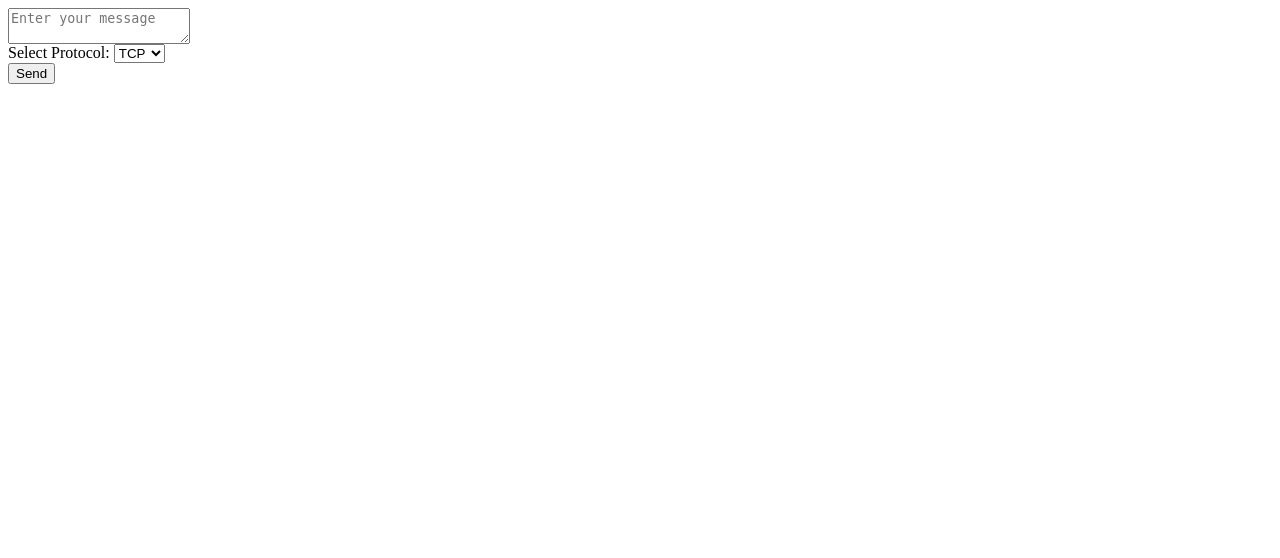
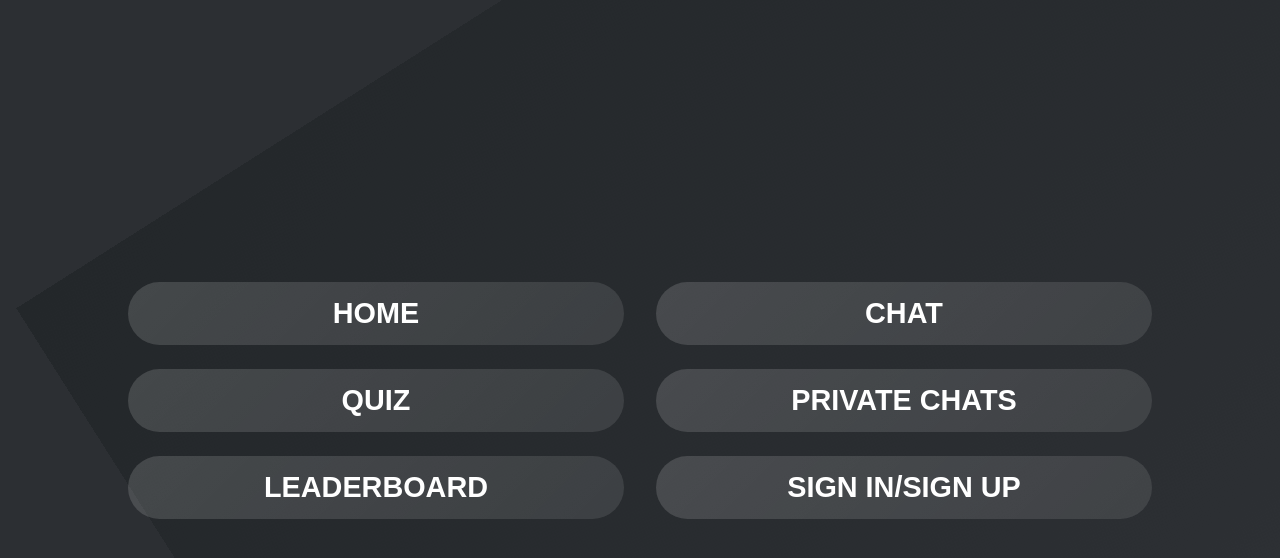
Before and after one commit to faridkia/Raya, a Flask app: page / in a window 1280 px wide. Shown: the top 558 px of the page. Run offline with Flask 3, Linux system fonts and the light colour scheme.

Commit message:
home design

```diff
--- a/app.py
+++ b/app.py
@@ -11,7 +11,7 @@ from itertools import cycle
 @app.route('/')
 def home():
     if 'username' in session:
-        return f"Welcome, {session['username']}! <a href='/logout'>Logout</a> <a href='/quiz'>Take Quiz</a>"
+        return render_template('index.html', username=session['username'])
     return render_template('index.html')
 
 @app.route('/private_chat', methods=['GET', 'POST'])
@@ -96,7 +96,6 @@ def private_chat():
         chat_users=chat_users,
         protocol=protocol
     )
-
 
 @app.route('/quiz', methods=['GET', 'POST'])
 def quiz():
--- a/templates/chat.html
+++ b/templates/chat.html
@@ -129,7 +129,7 @@
             {% for message in messages %}
             <div class="message">
                 <div class="message-header">
-                    <a href="http://127.0.0.1:5000/private_chat/{{message.username}}"><strong>{{ message.username }}</strong></a>
+                    <a href="http://127.0.0.1:5000/private_chat?user={{message.username}}"><strong>{{ message.username }}</strong></a>
                     <small>{{ message.timestamp }}</small>
                 </div>
                 <p>{{ message.message }}</p>
--- a/templates/index.html
+++ b/templates/index.html
@@ -1,9 +1,173 @@
-<form method="POST" action="/send_message">
-    <textarea name="message" placeholder="Enter your message"></textarea><br>
-    <label for="protocol">Select Protocol:</label>
-    <select name="protocol">
-        <option value="TCP">TCP</option>
-        <option value="UDP">UDP</option>
-    </select><br>
-    <button type="submit">Send</button>
-</form>
+<!DOCTYPE html>
+<html lang="en">
+<head>
+    <meta charset="UTF-8">
+    <meta name="viewport" content="width=device-width, initial-scale=1.0">
+    <title>Home</title>
+    <style>
+        /* Reset and basic styles */
+        * {
+            margin: 0;
+            padding: 0;
+            box-sizing: border-box;
+        }
+
+        body {
+            font-family: 'Poppins', sans-serif;
+            overflow: hidden;
+            background: #2c2f33;
+            color: white;
+            height: 100vh;
+            display: flex;
+            flex-direction: column;
+        }
+
+        /* Full-page Navbar (dominant section) */
+        .navbar {
+            height: 100vh;
+            width: 100%;
+            display: grid;
+            place-items: center;
+            position: relative;
+            overflow: hidden;
+        }
+
+        /* Grid layout for items */
+        .navbar-content {
+            display: grid;
+            grid-template-columns: repeat(2, 1fr);
+            gap: 2rem;
+            width: 80%;
+            max-width: 1200px;
+            text-align: center;
+        }
+
+        .navbar-left, .navbar-right {
+            display: grid;
+            grid-template-columns: 1fr;
+            gap: 1.5rem;
+        }
+
+        /* Links inside the navbar */
+        .navbar a {
+            color: white;
+            text-decoration: none;
+            font-size: 1.8rem;
+            font-weight: bold;
+            padding: 15px 20px;
+            border-radius: 50px;
+            position: relative;
+            overflow: hidden;
+            transition: all 0.3s ease;
+            background: rgba(255, 255, 255, 0.1);
+            text-transform: uppercase;
+        }
+
+        .navbar a:hover {
+            background: linear-gradient(90deg, red, orange, yellow, green, cyan, blue, violet);
+            color: transparent;
+            -webkit-background-clip: text;
+            animation: slide 1s linear infinite;
+        }
+
+        .navbar a::before {
+            content: '';
+            position: absolute;
+            top: 0;
+            left: -100%;
+            width: 200%;
+            height: 100%;
+            background: linear-gradient(90deg, rgba(255, 255, 255, 0.1), rgba(255, 255, 255, 0));
+            transition: transform 0.4s ease;
+            transform: skewX(-45deg);
+        }
+
+        .navbar a:hover::before {
+            transform: translateX(100%);
+        }
+
+        /* Animation for hover effect */
+        @keyframes slide {
+            0% { background-position: 0%; }
+            100% { background-position: 200%; }
+        }
+
+        /* Complex animated background */
+        .navbar::before {
+            content: '';
+            position: absolute;
+            top: 0;
+            left: 0;
+            width: 300%;
+            height: 300%;
+            background: radial-gradient(circle, #3a3d42, #2c2f33, #23272a);
+            animation: gradientMove 10s infinite linear;
+            z-index: -1;
+        }
+
+        @keyframes gradientMove {
+            0% {
+                transform: translate(-10%, -10%) rotate(0deg);
+            }
+            50% {
+                transform: translate(10%, 10%) rotate(180deg);
+            }
+            100% {
+                transform: translate(-10%, -10%) rotate(360deg);
+            }
+        }
+
+        /* Mouse hover trail */
+        .cursor {
+            position: absolute;
+            width: 25px;
+            height: 25px;
+            border-radius: 50%;
+            background: rgba(255, 255, 255, 0.2);
+            pointer-events: none;
+            mix-blend-mode: difference;
+            animation: fadeOut 1s forwards;
+        }
+
+        @keyframes fadeOut {
+            0% { opacity: 1; transform: scale(1); }
+            100% { opacity: 0; transform: scale(2); }
+        }
+    </style>
+</head>
+<body>
+    <!-- Full-height Navbar -->
+    <div class="navbar">
+        <div class="navbar-content">
+            <div class="navbar-left">
+                <a href="/">Home</a>
+                <a href="/quiz">Quiz</a>
+                <a href="/leaderboard">Leaderboard</a>
+            </div>
+            <div class="navbar-right">
+                <a href="/chat">Chat</a>
+                <a href="/private_chat">Private Chats</a>
+                {% if username %}
+                    <a href="/logout">Logout</a>
+                {% else %}
+                    <a href="/signin">Sign In/Sign Up</a>
+                {% endif %}
+            </div>
+        </div>
+    </div>
+
+    <!-- Mouse cursor effect -->
+    <script>
+        document.addEventListener('mousemove', (e) => {
+            const cursor = document.createElement('div');
+            cursor.classList.add('cursor');
+            cursor.style.left = `${e.pageX}px`;
+            cursor.style.top = `${e.pageY}px`;
+
+            document.body.appendChild(cursor);
+
+            setTimeout(() => cursor.remove(), 800); // Remove the element after animation
+        });
+    </script>
+</body>
+</html>
```
Also changed, not shown: database.db.
